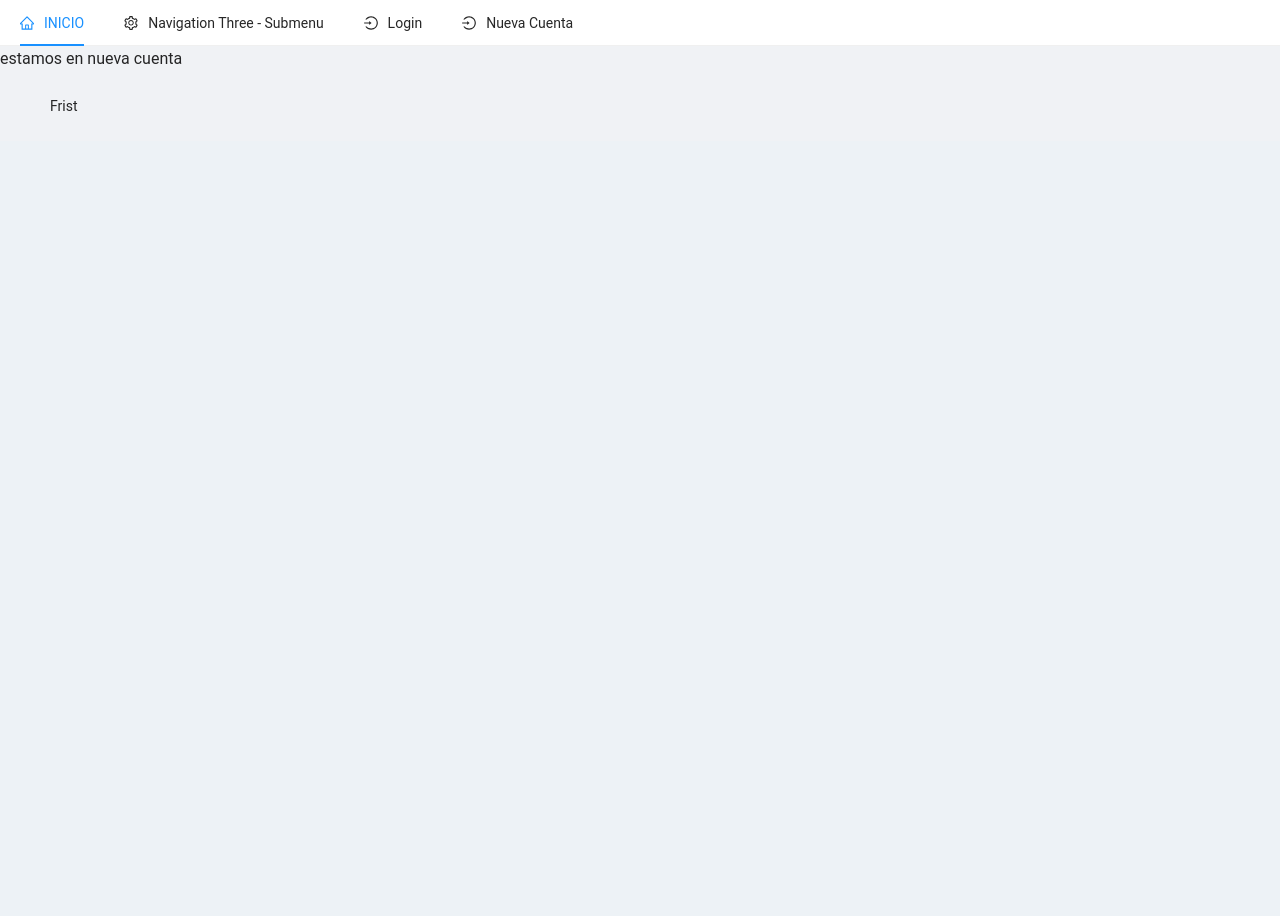
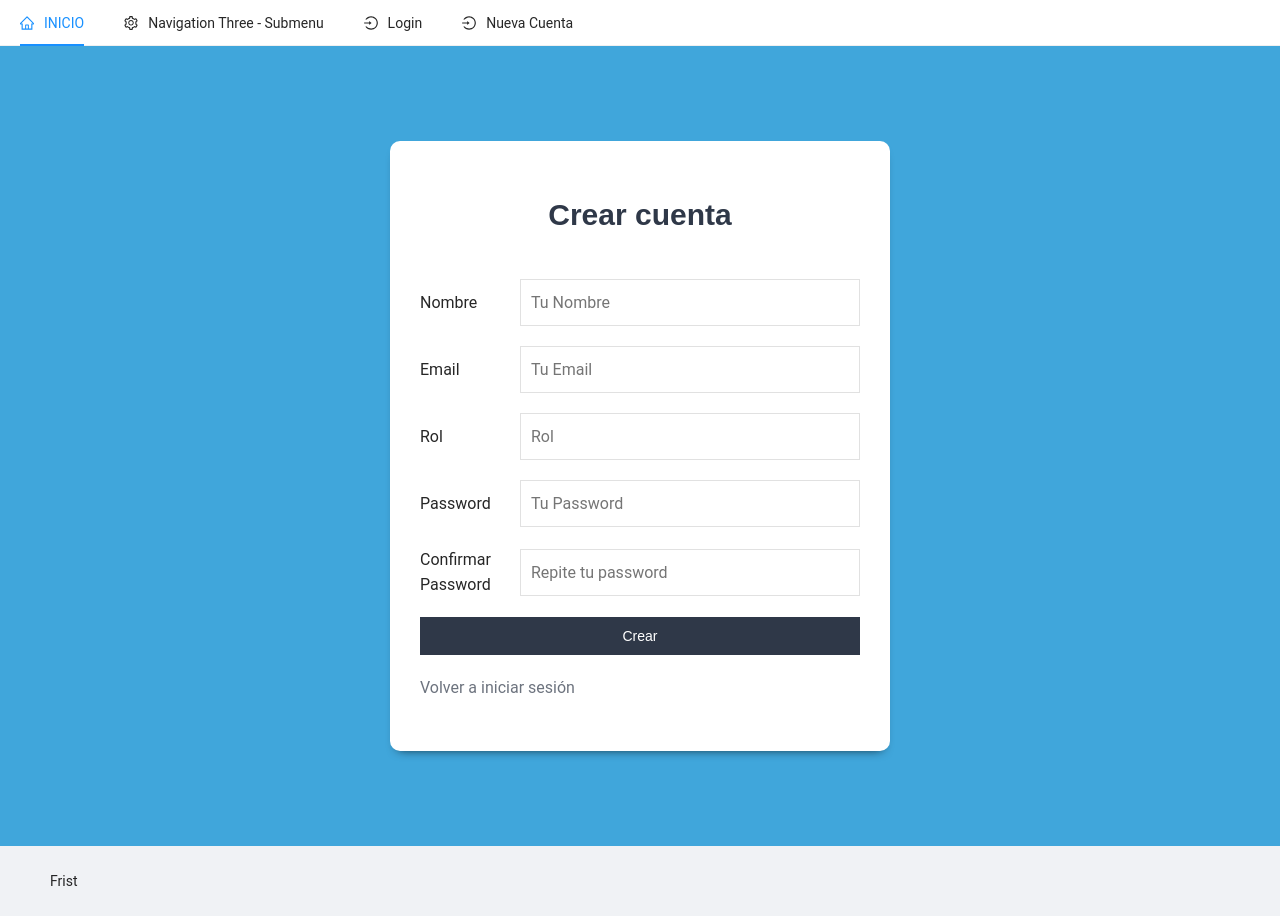
Before and after one commit to pedroNassiff/poder-judicial, a React (Create React App) app: page /nueva-cuenta in a window 1280 px wide. Before the commit the page ends 800 px from the top, so only its background shows below. Built offline with nearby package versions, Linux system fonts and the light colour scheme.

Commit message:
Nueva cuenta

```diff
--- a/src/componentes/auth/Login.js
+++ b/src/componentes/auth/Login.js
@@ -1,5 +1,6 @@
 import React, { useState } from 'react'
 import 'componentes/auth/Login.scss'
+
 const Login = () => {
 
     const [usuario, guardarUsuario] = useState({
@@ -15,12 +16,13 @@ const Login = () => {
             [e.target.name] : e.target.value
         })
 
-        //Cuando el usuario quieren logearse
+    }
 
-        const onSubimit = e => {
-            e.preventDefault();
-        }
 
+    //Cuando el usuario quieren logearse
+
+    const onSubmit = e => {
+        e.preventDefault();
     }
     return (
         <div className="form-usuario">
--- a/src/componentes/auth/NuevaCuenta.js
+++ b/src/componentes/auth/NuevaCuenta.js
@@ -1,11 +1,123 @@
-import React from 'react'
+import React, { useState } from 'react'
+import { Link } from 'react-router-dom';
+import 'componentes/auth/Login.scss'
 
-function NuevaCuenta() {
+const NuevaCuenta = () => {
+
+    //state para iniciar sesión
+
+    const [usuario, guardarUsuario] = useState({
+        nombre: '',
+        email: '',
+        rol: '',
+        password: '',
+        confirmar: ''
+    });
+
+    //extraer de usuario
+
+    const { nombre, email, rol, password, confirmar } = usuario;
+
+    const onChange = e => {
+        guardarUsuario({
+            ...usuario,
+            [e.target.name] : e.target.value
+        })
+    }
+
+    //cuando el usuario quiere iniciar sesión
+    const onSubmit = e => {
+        e.preventDefault();
+
+        //validar para que no haya campos vacios
+
+        //Pasarlo al action
+    }
+
     return (
-        <div>
-            estamos en nueva cuenta
+        <div className="form-usuario">
+            <div className="contenedor-form sombra-dark">
+                <h1>Crear cuenta</h1>
+
+                <form
+                    onSubmit={onSubmit}
+                >
+                     <div className="campo-form">
+                        <label htmlFor="nombre">Nombre</label>
+                        <input
+                            type="text"
+                            id="nombre"
+                            name="nombre"
+                            placeholder="Tu Nombre"
+                            value={nombre}
+                            onChange={onChange}
+                        />
+                    </div>
+
+                    <div className="campo-form">
+                        <label htmlFor="email">Email</label>
+                        <input
+                            type="email"
+                            id="email"
+                            name="email"
+                            placeholder="Tu Email"
+                            value={email}
+                            onChange={onChange}
+                        />
+                    </div>
+
+                    <div className="campo-form">
+                        <label htmlFor="Rol">Rol</label>
+                        <input
+                            type="text"
+                            id="rol"
+                            name="rol"
+                            placeholder="Rol"
+                            value={rol}
+                            onChange={onChange}
+                        />
+                    </div>
+
+                    <div className="campo-form">
+                        <label htmlFor="password">Password</label>
+                        <input
+                            type="password"
+                            id="password"
+                            name="password"
+                            placeholder="Tu Password"
+                            value={password}
+                            onChange={onChange}
+                        />
+                    </div>
+
+                    <div className="campo-form">
+                        <label htmlFor="confirmar">Confirmar Password</label>
+                        <input
+                            type="password"
+                            id="confirmar"
+                            name="confirmar"
+                            placeholder="Repite tu password"
+                            value={confirmar}
+                            onChange={onChange}
+                        />
+                    </div>
+
+
+
+                    <div className="campo-form">
+                        <input type="submit" className="btn btn-primario btn-block"
+
+                        value="Crear" />
+
+                    </div>
+                </form>
+
+                <Link to={'/login'} className="enlace-cuenta">
+                    Volver a iniciar sesión
+                </Link>
+            </div>
         </div>
-    )
+    );
 }
 
-export default NuevaCuenta
+export default NuevaCuenta;
```
